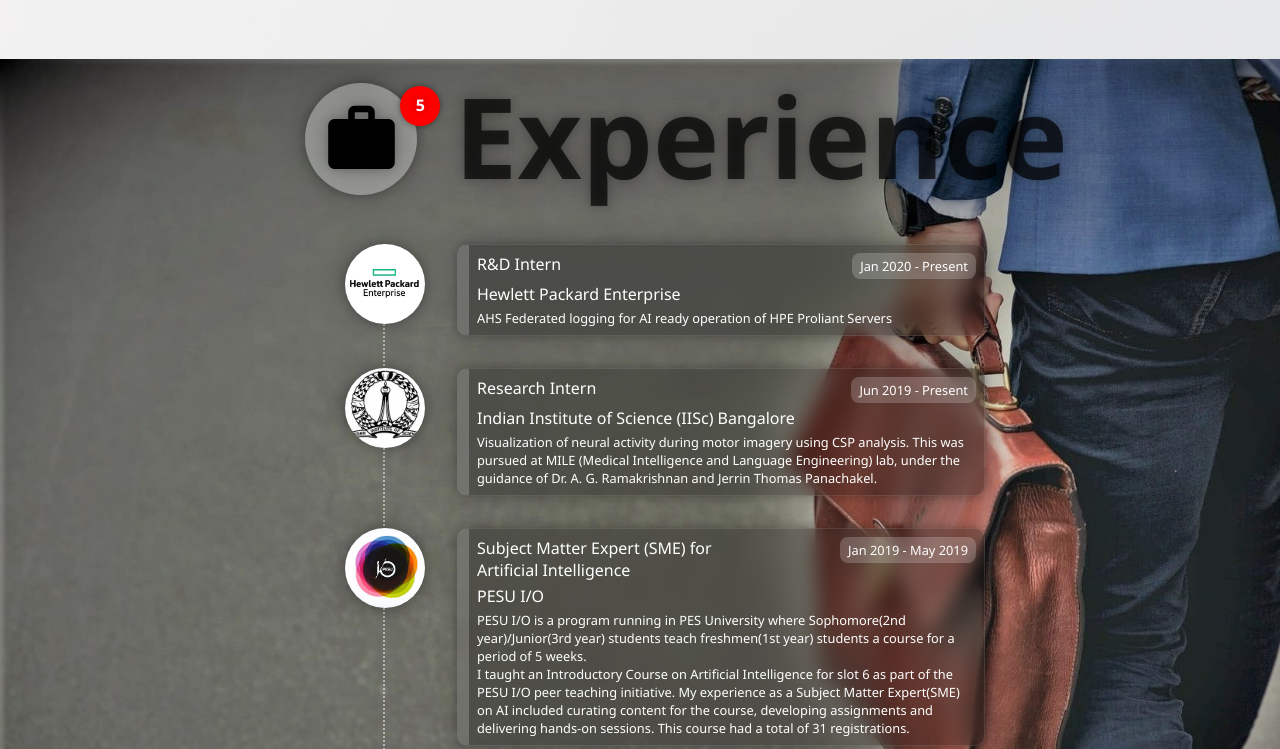
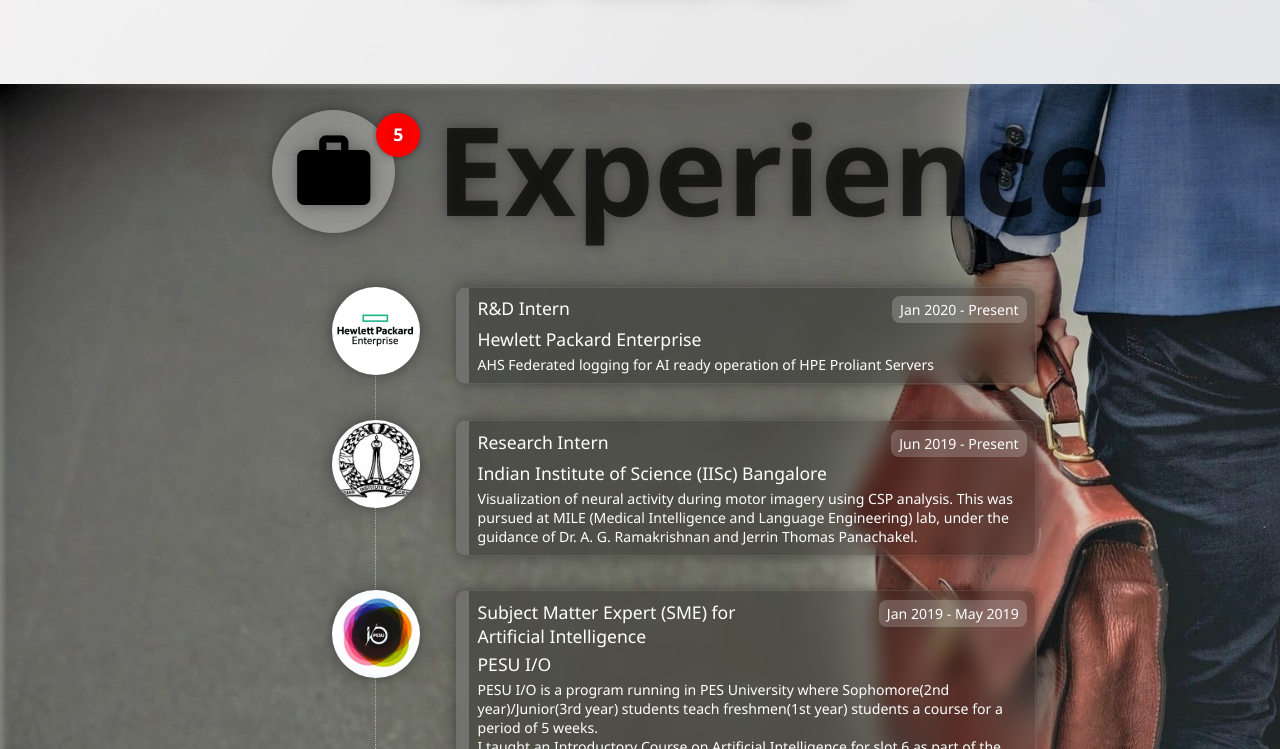
Before and after one commit to nandagopal-nv/nandagopal-nv.github.io, a plain HTML site: page index.html in a window 1280 px wide. Shown: the part 1054-1803 px from the top of the page. Drawn offline with Linux system fonts and the light colour scheme.

Commit message:
Add files via upload

```diff
--- a/index.html
+++ b/index.html
@@ -5,6 +5,18 @@
 	<link href="https://fonts.googleapis.com/icon?family=Material+Icons"
       rel="stylesheet">
 	<style type="text/css">
+
+		:root
+		{
+			font-size: 125%;
+		}
+		@media only screen and (orientation: landscape)
+		{
+		  :root
+		  {
+		    font-size: 110%;
+		  }
+		}
 		body
 		{
 			background-color: white;
@@ -311,11 +323,11 @@
 			/*padding: 2vh;*/
 			/*transform: rotate(45deg);*/
 			position: relative;
-			left: 1rem;
+			left: 2rem;
 			padding: 0;
 			z-index: 0;
 			/*grid-template-rows: 33% 33% 33%;*/
-			border-left: 2px dotted rgba(255,255,255,0.5);
+			border-left: 0.1rem dotted rgba(255,255,255,0.5);
 		}
 		.experiencegrid
 		{
@@ -341,7 +353,7 @@
 			border-radius: 10px;
 			/*border-left: 2vh solid rgba(0,0,0,0.3);*/
 			/*margin: 10%;*/
-			padding: 1vh;
+			padding: 0.5rem;
 			box-shadow: 0 0px 28px rgba(0,0,0,0.25), 0 0px 10px rgba(0,0,0,0.22);
 			/*//blur*/
 			background-color: rgba(0,0,0,0.3);
@@ -351,7 +363,7 @@
   			-webkit-backdrop-filter: blur(10px);
   			color: white;
   			border: 1px solid rgba(255,255,255,0.1);
-			border-left: 1.5vh solid rgba(255,255,255,0.2);
+			border-left: 0.75rem solid rgba(255,255,255,0.2);
 			/*//blur*/
 			display: inline-grid;
 			grid-template-areas: 'title title title title date'
```
